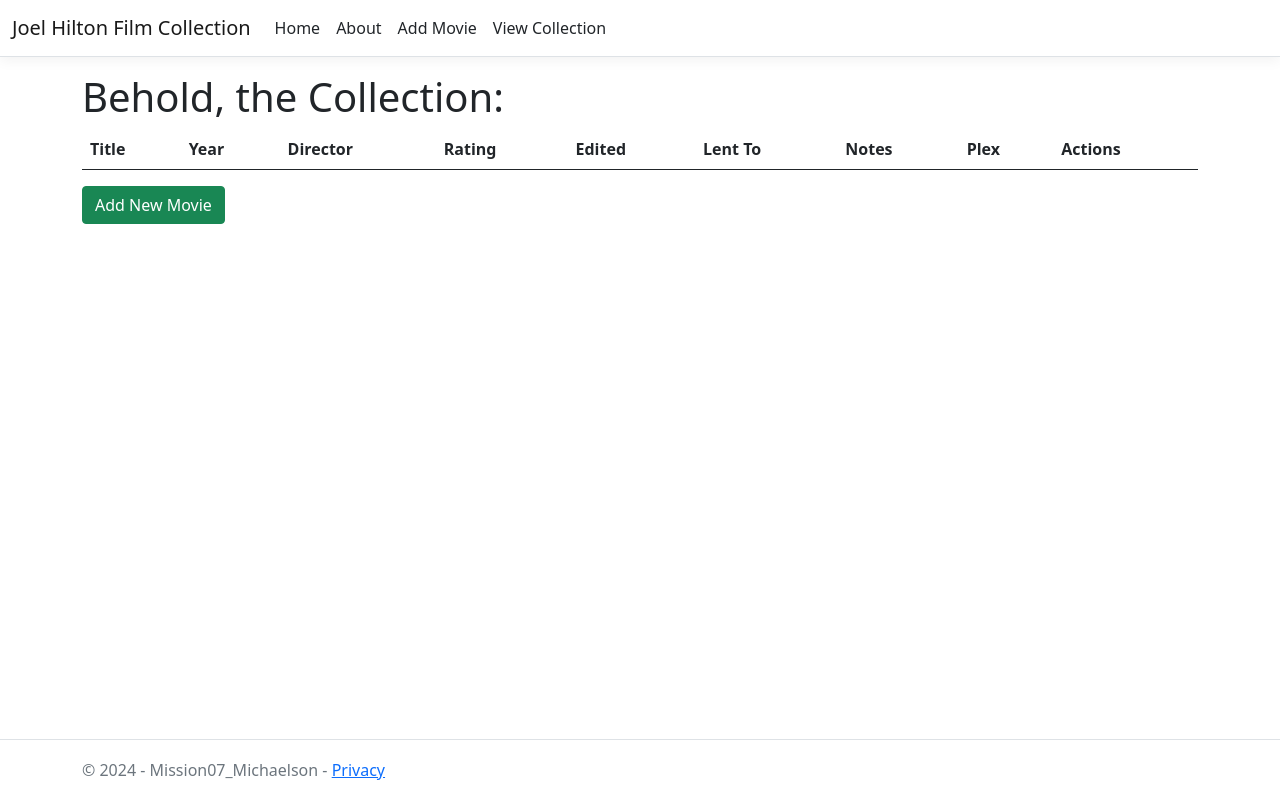
After one commit to joshsonofmichael/Mission07_Michaelson, an ASP.NET Core app: template Mission07_Michaelson/Views/Home/ViewCollection.cshtml in a window 1280 px wide. The commit adds this page. Run offline with ASP.NET Core 8, Linux system fonts and the light colour scheme; the template is opened without the code that fills it, so the values that code supplies are empty; style sheets or scripts are compiled from the project's sources.

Commit message:
added view Collection page and action

```diff
--- /dev/null
+++ b/Mission07_Michaelson/Views/Home/ViewCollection.cshtml
@@ -0,0 +1,60 @@
+@model List<Movie>;
+
+<h1>Behold, the Collection:</h1>
+
+<div class="table-responsive">
+    <table class="table table-striped">
+        <thead>
+            <tr>
+                <th>Title</th>
+                <th>Year</th>
+                <th>Director</th>
+                <th>Rating</th>
+                <th>Edited</th>
+                <th>Lent To</th>
+                <th>Notes</th>
+                <th>Plex</th>
+                <th>Actions</th>
+            </tr>
+        </thead>
+        <tbody>
+            @foreach (var movie in Model)
+            {
+                <tr>
+                    <td>@movie.Title</td>
+                    <td>@movie.Year</td>
+                    <td>@movie.Director</td>
+                    <td>@movie.Rating</td>
+                    @if (movie.Edited == true)
+                    {
+                        <td>yes</td>
+                    }
+                    else
+                    {
+                        <td>no</td>
+                    }
+                    <td>@movie.LentTo</td>
+                    <td>@movie.Notes</td>
+                    @if (movie.CopiedToPlex)
+                    {
+                        <td>yes</td>
+                    }
+                    else
+                    {
+                        <td>no</td>
+                    }
+                    <td>
+                        <a class="btn btn-primary btn-sm" asp-action="Edit" asp-route-id="@movie.MovieId">Edit</a>
+                    </td>
+                    <td>
+                        <a class="btn btn-danger btn-sm" asp-action="Delete" asp-route-id="@movie.MovieId">Delete</a>
+                    </td>
+                </tr>
+            }
+        </tbody>
+    </table>
+</div>
+
+<div>
+    <a class="btn btn-success" asp-action="Create">Add New Movie</a>
+</div>
--- a/Mission07_Michaelson/Views/Shared/_Layout.cshtml
+++ b/Mission07_Michaelson/Views/Shared/_Layout.cshtml
@@ -28,6 +28,9 @@
                         <li class="nav-item">
                             <a class="nav-link text-dark" asp-area="" asp-controller="Home" asp-action="AddMovie">Add Movie</a>
                         </li>
+                        <li class="nav-item">
+                            <a class="nav-link text-dark" asp-area="" asp-controller="Home" asp-action="ViewCollection">View Collection</a>
+                        </li>
                     </ul>
                 </div>
             </div>
```
Also changed, not shown: Mission07_Michaelson/Controllers/HomeController.cs (+10 -2 lines), Mission07_Michaelson/Views/Home/MovieNewEdit.cshtml (renamed from Mission07_Michaelson/Views/Home/AddMovie.cshtml, +8 -2 lines), 11 other files.
